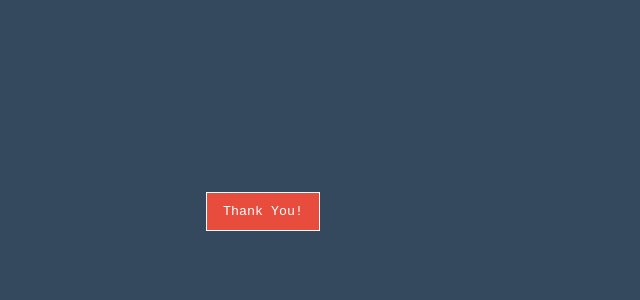
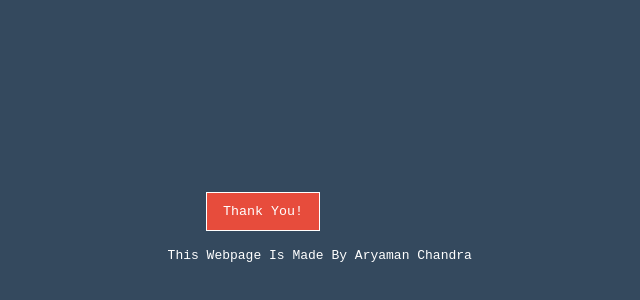
Before and after one commit to tech-reboot/teachersday, a plain HTML site: page index.html in a window 1280 px wide. Shown: the part 208-508 px from the top of the page, without its empty margins (370-1010 px from the left). Drawn offline with Linux system fonts and the light colour scheme.

Commit message:
Update index.html

```diff
--- a/index.html
+++ b/index.html
@@ -10,6 +10,7 @@
 <body>
     <button onclick="wish()" id="btn">Thank You!</button>
     <p id="wish"></p>
+    <p>This Webpage Is Made By Aryaman Chandra</p>
 
 </body>
 
```
